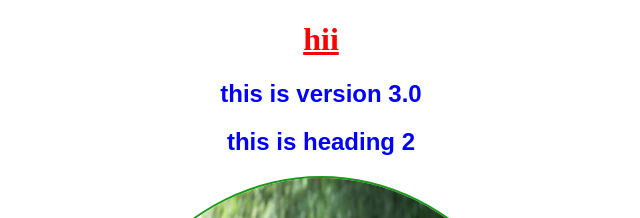
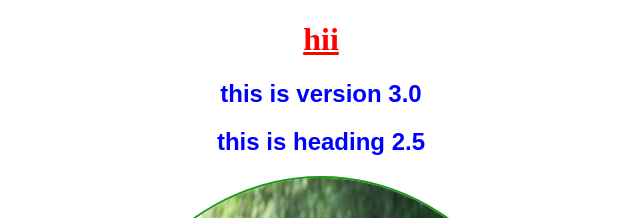
Before and after one commit to swapnilmane221-coder/myrepo, a plain HTML site: page index.html in a window 1280 px wide. Shown: the top 218 px of the page, without its empty margins (319-959 px from the left). Drawn offline with Linux system fonts and the light colour scheme.

Commit message:
changed version 2

```diff
--- a/index.html
+++ b/index.html
@@ -9,7 +9,7 @@
 <body>
     <h1>hii</h1>
     <h2>this is version 3.0</h2>
-    <h2>this is heading 2</h2>
+    <h2>this is heading 2.5</h2>
     <img src="bmw.jpg" alt="image" width="500" height="600">
 </body>
 </html>
```
